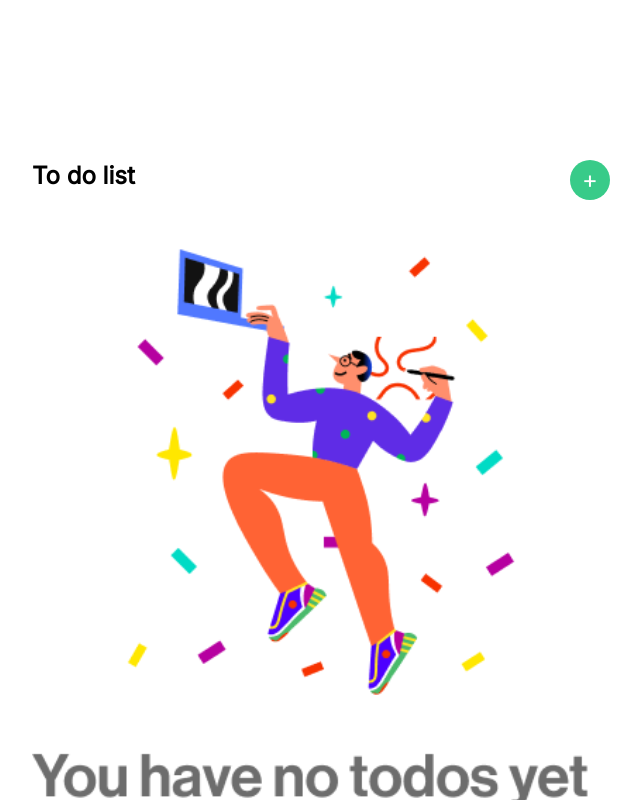
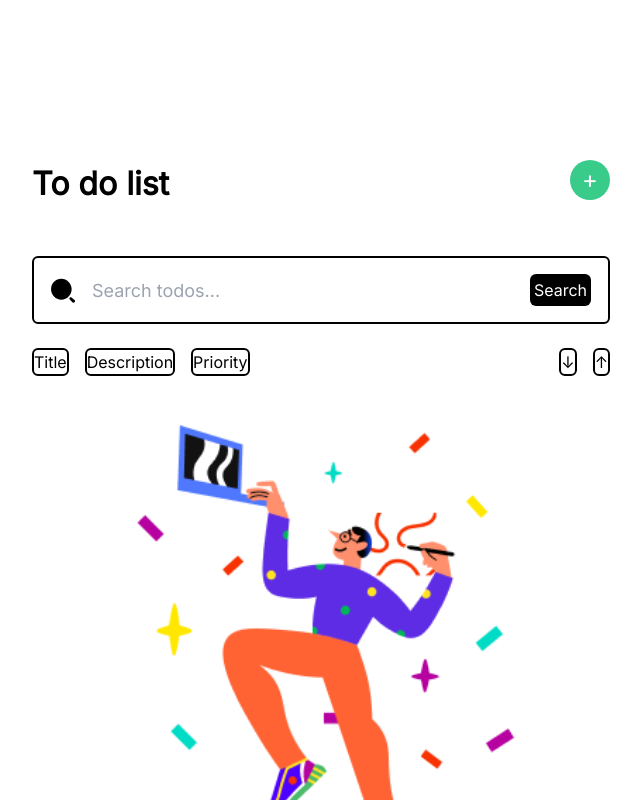
Before and after one commit to bencerlogas/todo, a Vue app: page / in a window 1280 px wide. Shown: the top 800 px of the page, without its empty margins (319-960 px from the left). Built offline with nearby package versions, Linux system fonts and the light colour scheme.

Commit message:
TDL-6 Searchbar/Searchbuttons

```diff
--- a/src/components/GeneralCard.vue
+++ b/src/components/GeneralCard.vue
@@ -3,19 +3,32 @@
     @click="setEditModeState(true)"
     class="flex flex-col justify-between p-4 border border-black min-h-[163px] rounded-2xl opacity"
     :class="cardBlurred"
+    v-click-outside="() => setEditModeState(false)"
   >
     <div class="flex justify-between">
-      <CardTitle :isCardEdited="isCardEdited" :isPriorityDropDownOpened="isPriorityDropDownOpened" />
+      <CardTitle
+        v-model="cardCopy.title"
+        :isCardEdited="isCardEdited"
+        :isPriorityDropDownOpened="isPriorityDropDownOpened"
+      />
       <div :class="{ 'bg-enable': isPriorityDropDownOpened }">
-        <PriorityCheck :isCardEdited="isCardEdited" @onPriorityDropDownOpen="blurBackground" />
+        <PriorityCheck
+          v-model="cardCopy.priority"
+          v-model:isOpen="isPriorityDropDownOpened"
+          :isCardEdited="isCardEdited"
+        />
       </div>
     </div>
-    <div class="flex justify-between">
-      <CardText :isCardEdited="isCardEdited" :isPriorityDropDownOpened="isPriorityDropDownOpened" />
-      <CheckBox :isCardEdited="isCardEdited" />
+    <div :class="isCardinEditMode">
+      <CardText
+        v-model="cardCopy.text"
+        :isCardEdited="isCardEdited"
+        :isPriorityDropDownOpened="isPriorityDropDownOpened"
+      />
+      <CheckBox v-model="cardCopy.isChecked" :isCardEdited="isCardEdited" @update:modelValue="checkBoxChecked" />
       <div class="inline-block" v-if="isCardEdited">
         <button
-          @click.prevent.stop="saveTodo"
+          @click.prevent.stop="saveTodo()"
           class="bg-green-50 rounded-2xl text-white w-[120px] h-[52px] mr-2"
           :class="{ 'save-button': isPriorityDropDownOpened }"
         >
@@ -34,41 +47,78 @@
 </template>
 
 <script setup>
-import { ref, computed } from 'vue';
+import { ref, computed, watch, onMounted, onUnmounted } from 'vue';
 import CardTitle from './CardTitle.vue';
 import CardText from './CardText.vue';
 import PriorityCheck from './PriorityCheck.vue';
 import CheckBox from './CheckBox.vue';
+import { directive as vClickOutside } from 'click-outside-vue3';
 
-const props = defineProps({ card: { type: Object }, index: { type: Number } });
-const emit = defineEmits(['deleteCard', 'sendPriorityvalues']);
+const props = defineProps({
+  modelValue: { title: String, text: String },
+});
+const emit = defineEmits(['deleteCard', 'update:modelValue', 'checked']);
 
 const isCardEdited = ref(false);
-let isPriorityDropDownOpened = ref();
-let priority = ref();
+const isPriorityDropDownOpened = ref(false);
 
+const cardCopy = ref({ ...props.modelValue });
 function setEditModeState(state) {
+  if (isPriorityDropDownOpened.value) return;
+  if (!state) {
+    cardCopy.value = { ...props.modelValue };
+  }
   isCardEdited.value = state;
 }
 
+function checkBoxChecked(value) {
+  emit('update:modelValue', cardCopy.value);
+  if (value) {
+    emit('checked');
+  }
+}
+
 function saveTodo() {
-  setEditModeState(!isCardEdited.value);
+  isCardEdited.value = false;
   isPriorityDropDownOpened.value = false;
-  emit('sendPriorityvalues', priority.value, props.index);
+  emit('update:modelValue', cardCopy.value);
 }
 
 function deleteTodo() {
-  setEditModeState(false);
-  emit('deleteCard', props.index);
-}
-
-function blurBackground(isPriorityDropDownOpen, dropdownPriority) {
-  isPriorityDropDownOpened.value = !isPriorityDropDownOpen;
-  priority.value = dropdownPriority;
+  isCardEdited.value = false;
+  emit('deleteCard');
 }
 
 const cardBlurred = computed(() => {
   return isPriorityDropDownOpened.value ? 'bg-disabled' : '';
+});
+
+const isCardinEditMode = computed(() => {
+  return isCardEdited.value ? 'flex justify-between flex-col' : 'flex justify-between overflow-hidden;';
+});
+
+watch(
+  () => props.modelValue,
+  (newValue) => {
+    if (isCardEdited.value) return;
+    cardCopy.value = { ...newValue };
+  }
+);
+
+onMounted(() => {
+  window.addEventListener('keydown', (e) => {
+    if (e.key === 'Enter') {
+      saveTodo();
+    }
+  });
+});
+
+onUnmounted(() => {
+  window.removeEventListener('keydown', (e) => {
+    if (e.key === 'Enter') {
+      saveTodo();
+    }
+  });
 });
 </script>
 
--- /dev/null
+++ b/src/components/SearchBar.vue
@@ -0,0 +1,90 @@
+<template>
+  <div>
+    <div class="flex border-2 border-black rounded-md h-[68px] items-center p-[17px] space-x-[16px]">
+      <img src="../assets/SearchButton.svg" />
+      <input
+        v-model="searchBar"
+        placeholder="Search todos..."
+        class="box-border w-[100%] focus:outline-none text-[18px]"
+      />
+      <button @click="searchInput(searchBar)" class="bg-black text-white rounded-md text-center p-[4px]">Search</button>
+    </div>
+    <div class="flex justify-between mt-6 gap-4">
+      <div class="flex justify-start gap-4">
+        <div v-for="(orderbtn, date) in orderbtns" :key="date">
+          <button
+            @click="orderData(orderbtn)"
+            class="border-2 border-black rounded-md"
+            :class="orderByOptions.includes(orderbtn.key) ? 'bg-green-50 text-white' : ''"
+          >
+            {{ orderbtn.name }}
+          </button>
+        </div>
+      </div>
+      <div class="flex gap-x-4">
+        <button
+          @click="descAsc(sortorder[0])"
+          :class="sortBy === 'asc' ? 'bg-green-50 text-white' : ''"
+          class="border-2 border-black rounded-md"
+        >
+          ↓
+        </button>
+        <button
+          @click="descAsc(sortorder[1])"
+          :class="sortBy === 'desc' ? 'bg-black text-white ' : ''"
+          class="border-2 border-black rounded-md"
+        >
+          ↑
+        </button>
+      </div>
+    </div>
+  </div>
+</template>
+
+<script setup>
+import { ref, watch } from 'vue';
+
+const emit = defineEmits(['update:modelValue', 'update:orderBy', 'update:sortDirection', 'update:sortBy']);
+const props = defineProps({
+  modelValue: { type: String, default: '' },
+  orderBy: { type: Object, default: () => ({}) },
+  sortBy: { type: String, default: '' },
+});
+
+const orderByOptions = ref(props.orderBy);
+
+const orderbtns = ref([
+  { name: 'Title', key: 'title', active: false },
+  { name: 'Description', key: 'text', active: false },
+  { name: 'Priority', key: 'priority', active: false },
+]);
+
+const sortorder = ref(['asc', 'desc']);
+
+const searchBar = ref(props.modelValue);
+
+function searchInput(e) {
+  emit('update:modelValue', e);
+}
+
+function descAsc(direction) {
+  emit('update:sortBy', direction);
+}
+
+function orderData(orderByOption) {
+  orderByOption.active = !orderByOption.active;
+  if (orderByOption.active) {
+    orderByOptions.value.push(orderByOption.key);
+  } else {
+    orderByOptions.value = orderByOptions.value.filter((option) => option !== orderByOption.key);
+  }
+  emit('update:orderBy', orderByOptions.value);
+}
+
+watch(
+  () => props.orderBy,
+  (value) => {
+    orderByOptions.value = value;
+  }
+);
+</script>
--- a/src/components/TodoList.vue
+++ b/src/components/TodoList.vue
@@ -1,17 +1,18 @@
 <template>
   <div class="flex justify-between">
-    <h1 class="text-black text-2xl font-bold">To do list</h1>
+    <h1 class="text-black text-[32px] font-bold">To do list</h1>
     <button @click="addCard()" class="rounded-full bg-green-50 text-white w-10 h-10 font-thin text-2xl">+</button>
   </div>
   <div class="relative gap-y-12 flex flex-col overflow-hidden">
-    <TransitionGroup name="delete-card" appear>
+    <SearchBar v-model="searchString" v-model:orderBy="orderByOptions" v-model:sortBy="sortDirection" />
+    <TransitionGroup name="delete-card">
       <GeneralCard
-        v-for="(card, index) in cards"
-        :key="card"
-        :card="card"
-        :index="index"
-        @deleteCard="deleteCard"
-        @sendPriorityvalues="pushPriority"
+        v-for="(card, index) in filteredCards"
+        :key="card.id"
+        :modelValue="card"
+        @update:modelValue="updateCard"
+        @deleteCard="deleteCard(card.id)"
+        @checked="moveElementToLastPosition(index)"
       />
     </TransitionGroup>
     <Transition name="empty-img">
@@ -21,24 +22,113 @@
 </template>
 
 <script setup>
-import { ref } from 'vue';
+import { computed, ref, watch } from 'vue';
 import GeneralCard from './GeneralCard.vue';
+import SearchBar from './SearchBar.vue';
 
-const cards = ref([]);
+const cards = ref(localStorage.getItem('cards') ? JSON.parse(localStorage.getItem('cards')) || [] : []);
 function addCard() {
   cards.value.unshift({
     title: '',
     text: '',
-    priority: '',
-    isChecked: true,
+    priorityText: 'Medium',
+    isChecked: false,
+    id: Math.random(),
   });
 }
+
+const orderByOptions = ref(['']);
+
+const sortDirection = ref('');
+
+function updateCard(card) {
+  const index = cards.value.findIndex((c) => c.id === card.id);
+  cards.value[index] = card;
+}
+
 function deleteCard(index) {
-  cards.value.splice(index, 1);
+  cards.value = cards.value?.filter((card) => card.id !== index);
+  filteredCards.value = filteredCards.value.filter((card) => card.id !== index);
 }
-function pushPriority(priority, index) {
-  cards.value[index].priority = priority;
+
+function moveElementToLastPosition(index) {
+  const card = cards.value[index];
+  setTimeout(() => {
+    cards.value.splice(index, 1);
+    cards.value.push(card);
+  }, 700);
 }
+
+const searchString = ref('');
+// function fieldSorter(fields) {
+//   var dir = [],
+//     i,
+//     l = fields.length;
+//   fields = fields.map(function (o, i) {
+//     if (o[0] === '-') {
+//       dir[i] = -1;
+//       o = o.substring(1);
+//     } else {
+//       dir[i] = 1;
+//     }
+//     return o;
+//   });
+
+//   return function (a, b) {
+//     for (i = 0; i < l; i++) {
+//       var o = fields[i];
+//       console.log(a[o]);
+//       console.log(b[o]);
+//       if (a[o] > b[o]) return dir[i];
+//       if (a[o] < b[o]) return -dir[i];
+//     }
+//     return 0;
+//   };
+// }
+const fieldSorter = (fields) => (firstCard, secondCard) =>
+  fields
+    .map((key) => {
+      let dir = 1;
+      if (key[0] === '-') {
+        dir = -1;
+        key = key.substring(1);
+        console.log(key);
+      }
+      return firstCard[key] > secondCard[key] ? dir : firstCard[key] < secondCard[key] ? -dir : 0;
+    })
+    .reduce((p, n) => (p ? p : n), 0);
+
+const filteredCards = computed(() => {
+  const sortingOptions = orderByOptions.value
+    .map((key) => {
+      if (sortDirection.value === 'asc') {
+        return `${key}`;
+      } else if (sortDirection.value === 'desc') {
+        return `-${key}`;
+      } else {
+        return null;
+      }
+    })
+    .filter((item) => item !== null);
+  return (
+    cards.value
+      ?.filter?.(
+        (card) =>
+          card.title.toLowerCase().includes(searchString.value.toLowerCase()) ||
+          card.text.toLowerCase().includes(searchString.value.toLowerCase())
+      )
+      ?.sort?.(fieldSorter(sortingOptions)) || []
+  );
+});
+
+watch(
+  cards,
+  () => {
+    console.warn('updated', cards.value);
+    localStorage.setItem('cards', JSON.stringify(cards.value));
+  },
+  { deep: true }
+);
 </script>
 <style>
 .delete-card-enter-active {
@@ -70,8 +160,4 @@ function pushPriority(priority, index) {
 .empty-img-enter-to .empty-img-leave-from {
   opacity: 1;
 }
-
-.empty-img-leave-active {
-  transition: all 0.3s ease-out;
-}
 </style>
```
Also changed, not shown: src/assets/Date.svg (added), src/assets/SearchButton.svg (added).
